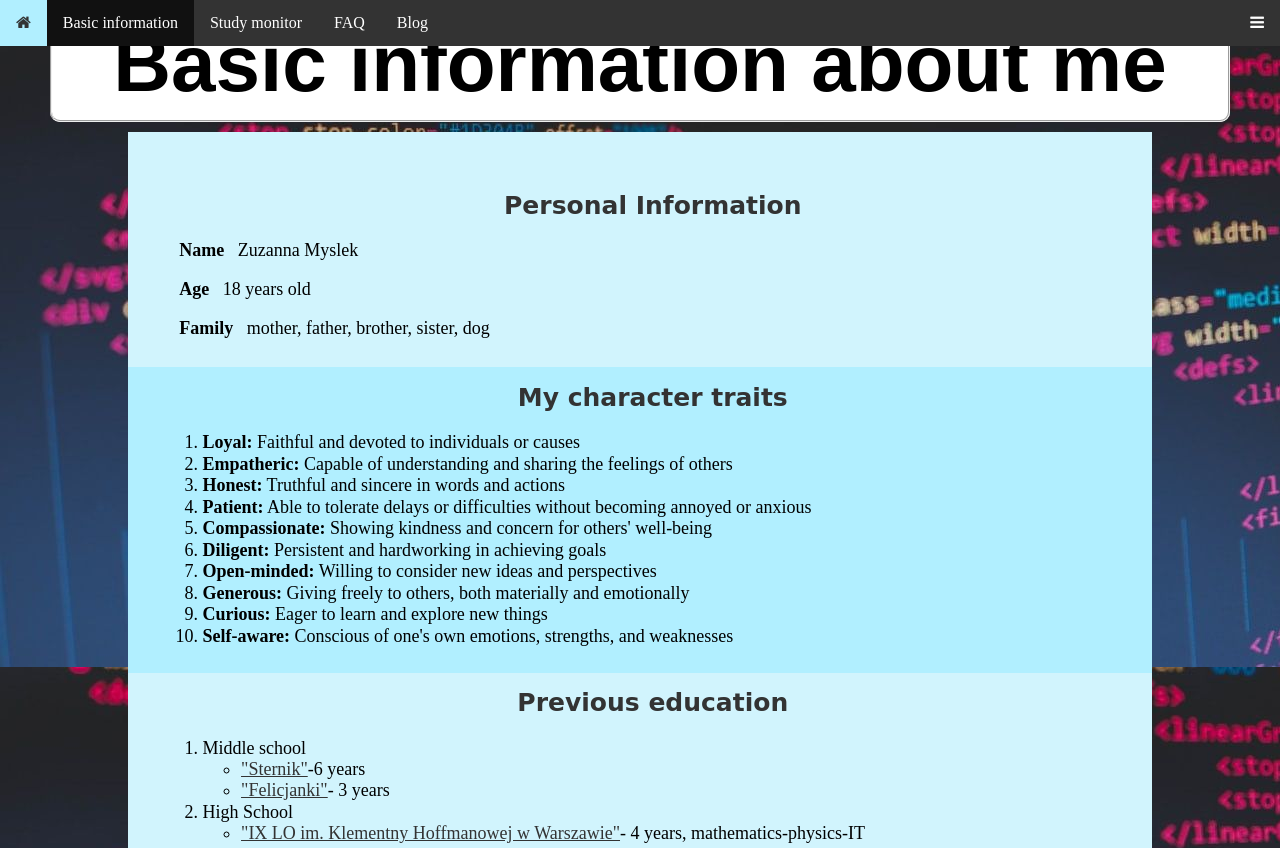
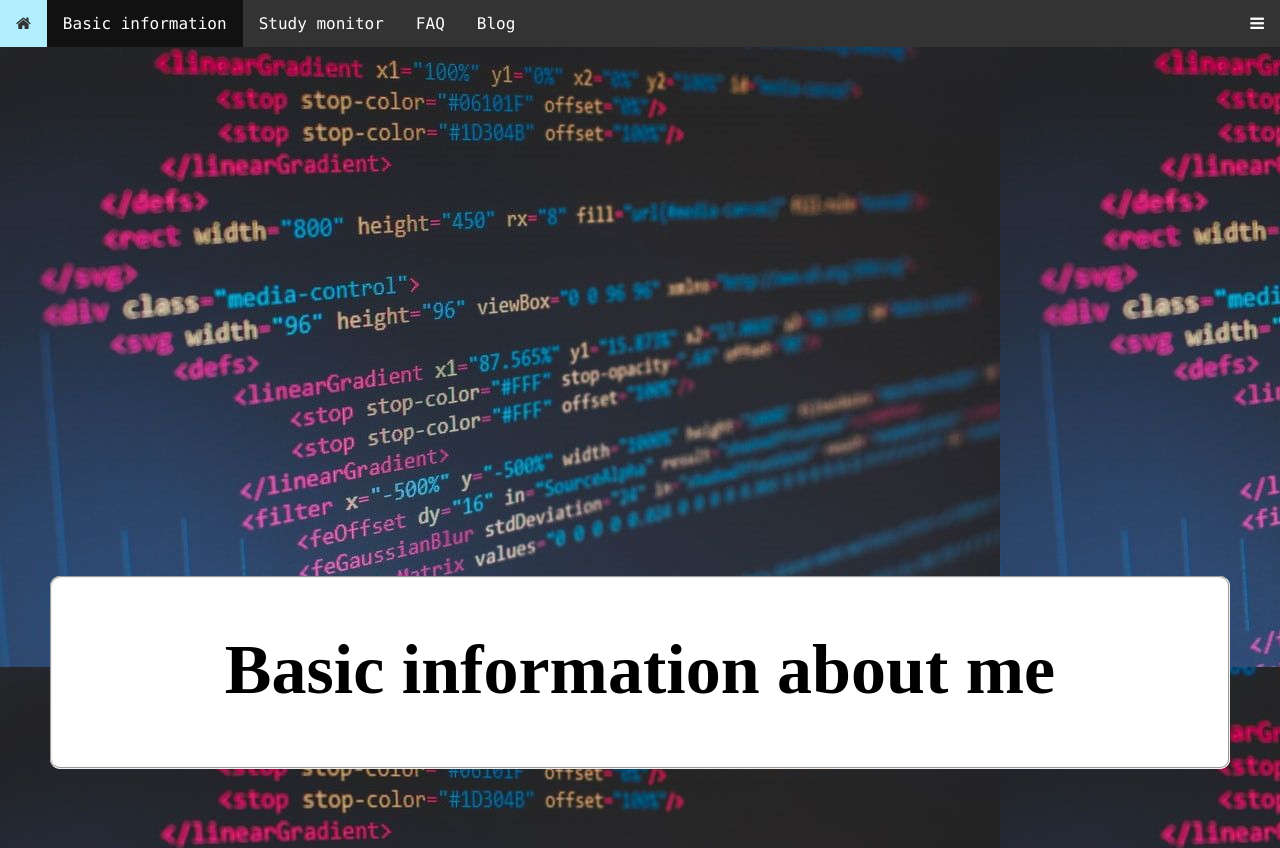
Before and after one commit to zmyslek/zmyslek.github.io, a plain HTML site: page basicinfo.html in a window 1280 px wide. Shown: the top 848 px of the page. Drawn offline with Linux system fonts and the light colour scheme.

Commit message:
prosze działam

```diff
--- a/basicinfo.html
+++ b/basicinfo.html
@@ -43,11 +43,9 @@
     </div>
 
     <header>
-      <div class="title">
-        <fieldset style="background-color: white; border-radius: 10px;">
-          <h1 style="font-weight: bold; opacity:1;">Basic information about me</h1>
-        </fieldset>
-      </div>
+      <fieldset style="background-color: white; border-radius: 10px;">
+        <h1 style="font-weight: bold; opacity:1;">Basic information about me</h1>
+      </fieldset>
     </header>
 
     <main>
--- a/cssfiles/style.css
+++ b/cssfiles/style.css
@@ -33,25 +33,29 @@ hr{
 h1{
   text-align: center;
   font-size: 70px;
-  font-family: 'Courier New', monospace;
+  font-family: 'Brush Script MT';
+  color: black;
 }
 h2{
   margin-left: 2.5%;
   margin-top: 0.5%;
   font-size: 25px;
+  font-weight: lighter;
   color: #333;
   text-align: center;
-  font-family: 'Brush Script MT', cursive;
+  font-family: 'Courier New', monospace;
 }
 a{
   text-decoration:underline;
   color:#333;
+  font-family: "Consolas";
 }
 p{
   margin-left: 5%;
   margin-top: 0;
   position: relative;
   font-size: 18px;
+  font-family: "Consolas";
 }
 li{
   margin-left: 3.5%;
--- a/cssfiles/stylehammenu.css
+++ b/cssfiles/stylehammenu.css
@@ -3,8 +3,7 @@
     display: none;
   }
 .icon:hover .hammenu{
-    /*display: flex;
-    justify-content: flex-end;*/
+    display: block;
     background-color: #333;
     top: 5%;
     width: 30%;
--- a/cssfiles/stylehome.css
+++ b/cssfiles/stylehome.css
@@ -12,3 +12,7 @@
   margin-left: auto;
   margin-right: 0;
 }
+
+.sitemap a{
+  text-decoration: none;
+}
--- a/cssfiles/styletitles.css
+++ b/cssfiles/styletitles.css
@@ -5,13 +5,8 @@ fieldset{
   margin-left: auto;
   margin-right: auto;
 }
-h1{
-  color: black;
-  text-align: center;
-  font-size: 80px;
-  font-family: Arial, Helvetica, sans-serif;
-  margin:auto;
-}
 header{
   width: page;
+  margin-top: 45%;
+  margin-bottom: 45%;
 }
```
Also changed, not shown: blog.html (+3 -5 lines), faq.html (+4 -9 lines), index.html (+9 -11 lines), stmon.html (+3 -5 lines).
